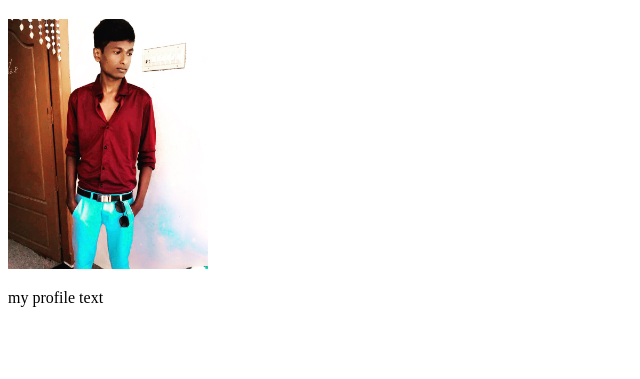
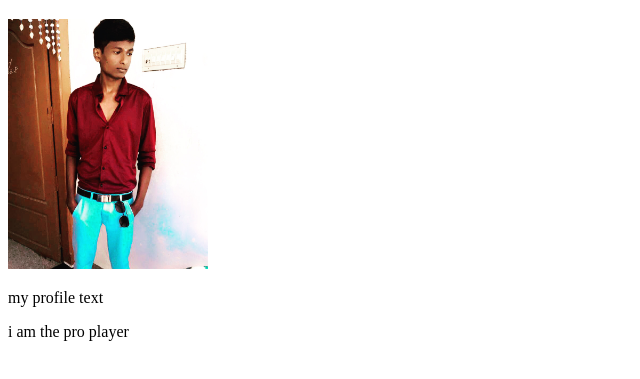
Before and after one commit to sudalesan/web-page, a plain HTML site: page index.html in a window 1280 px wide. Shown: the part 61-440 px from the top of the page, without its empty margins (0-640 px from the left). Drawn offline with Linux system fonts and the light colour scheme.

Commit message:
added text

```diff
--- a/index.html
+++ b/index.html
@@ -9,5 +9,6 @@
     <h1>sudalesan</h1>
     <img width="200px"src="profile.JPG" alt="">
     <p>my profile text</p>
+    <p>i am the pro player</p>
 </body>
 </html>
```
